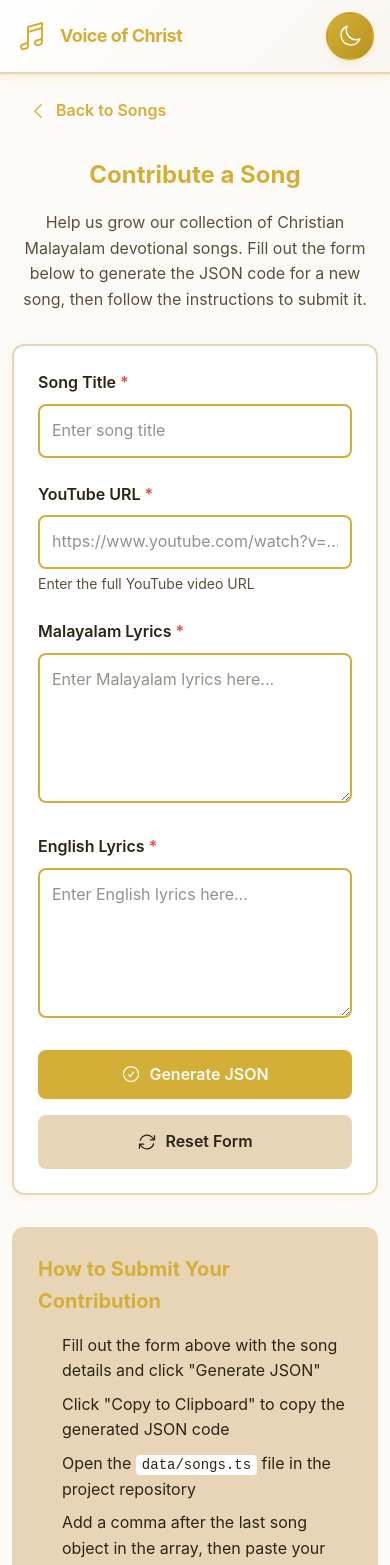
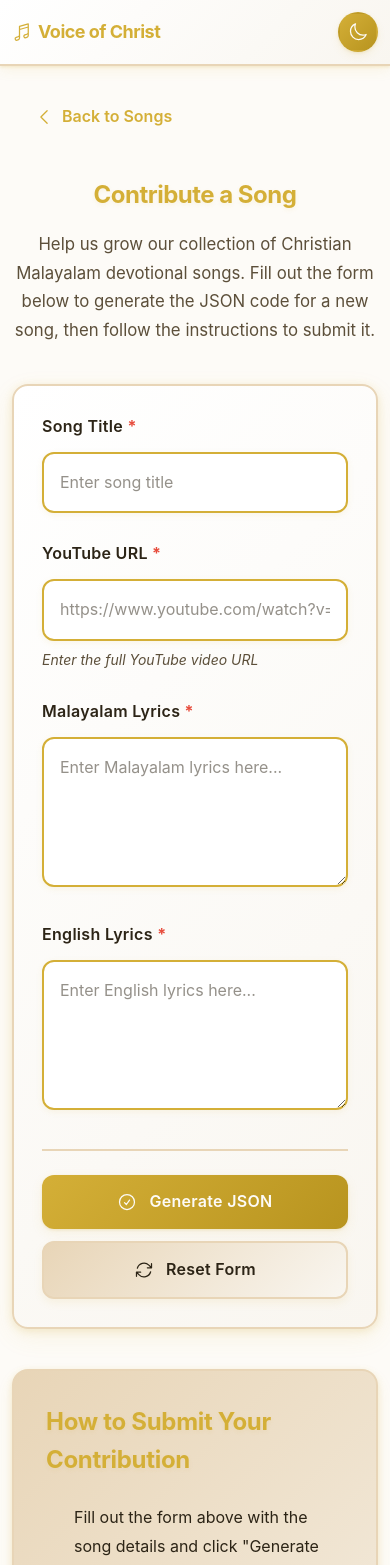
Before and after one commit to dariogeorge21/voices-of-lord, a Next.js app: page /contribute in a window 390 px wide. Shown: the top 1565 px of the page. Built offline with nearby package versions, Linux system fonts and the light colour scheme.

Commit message:
feat(globals.css): Enhanced and visually appealing styles

```diff
--- a/app/globals.css
+++ b/app/globals.css
@@ -150,150 +150,256 @@ body {
   transform: rotate(20deg);
 }
 
-.theme-toggle-btn:hover {
-  background: var(--button-hover);
-  transform: scale(1.1);
-  box-shadow: 0 4px 8px var(--shadow-hover);
-}
-
 /* Main Container */
 .main-container {
   max-width: 1200px;
   margin: 0 auto;
-  padding: 2rem 1.5rem;
+  padding: 2.5rem 1.5rem;
   min-height: calc(100vh - 80px);
+  animation: fadeIn 0.4s ease-out;
+}
+
+@keyframes fadeIn {
+  from {
+    opacity: 0;
+    transform: translateY(10px);
+  }
+  to {
+    opacity: 1;
+    transform: translateY(0);
+  }
 }
 
 /* Search Bar */
 .search-bar-container {
   position: relative;
-  margin-bottom: 2rem;
+  margin-bottom: 2.5rem;
   width: 100%;
+  animation: slideDown 0.5s ease-out;
+}
+
+@keyframes slideDown {
+  from {
+    opacity: 0;
+    transform: translateY(-10px);
+  }
+  to {
+    opacity: 1;
+    transform: translateY(0);
+  }
 }
 
 .search-icon {
   position: absolute;
-  left: 1rem;
+  left: 1.25rem;
   top: 50%;
   transform: translateY(-50%);
   width: 1.25rem;
   height: 1.25rem;
   color: var(--text-secondary);
   pointer-events: none;
+  transition: color 0.3s ease;
 }
 
 .search-input {
   width: 100%;
-  padding: 0.875rem 3rem 0.875rem 3rem;
+  padding: 1rem 3.5rem 1rem 3.5rem;
   font-size: 1rem;
+  font-weight: 500;
+  letter-spacing: 0.3px;
   border: 2px solid var(--input-border);
-  border-radius: 12px;
+  border-radius: 14px;
   background: var(--input-bg);
   color: var(--text-primary);
   transition: all 0.3s ease;
   outline: none;
+  box-shadow: 0 2px 6px var(--shadow);
 }
 
 .search-input:focus {
   border-color: var(--primary);
-  box-shadow: 0 0 0 3px var(--shadow-hover);
+  box-shadow: 0 0 0 4px var(--shadow-hover), 0 4px 12px var(--shadow);
+  transform: translateY(-2px);
+}
+
+.search-input::placeholder {
+  color: var(--text-secondary);
+  opacity: 0.7;
+}
+
+.search-input:focus ~ .search-icon {
+  color: var(--primary);
 }
 
 .clear-button {
   position: absolute;
-  right: 1rem;
+  right: 1.25rem;
   top: 50%;
   transform: translateY(-50%);
   background: transparent;
   border: none;
   color: var(--text-secondary);
   cursor: pointer;
-  padding: 0.25rem;
+  padding: 0.5rem;
   display: flex;
   align-items: center;
   justify-content: center;
-  transition: color 0.3s ease;
+  transition: all 0.3s ease;
+  border-radius: 8px;
 }
 
 .clear-button:hover {
-  color: var(--text-primary);
+  color: var(--primary);
+  background: var(--primary-light);
+  transform: translateY(-50%) scale(1.1);
 }
 
+.clear-button:active {
+  transform: translateY(-50%) scale(0.95);
+}
 
 /* Song List */
 .song-list {
   display: grid;
-  gap: 1rem;
-  margin-bottom: 2rem;
+  gap: 1.25rem;
+  margin-bottom: 2.5rem;
+  animation: staggerIn 0.6s ease-out;
+}
+
+@keyframes staggerIn {
+  from {
+    opacity: 0;
+  }
+  to {
+    opacity: 1;
+  }
+}
+
+.song-list > * {
+  animation: slideUp 0.5s ease-out backwards;
+}
+
+.song-list > *:nth-child(1) { animation-delay: 0.1s; }
+.song-list > *:nth-child(2) { animation-delay: 0.15s; }
+.song-list > *:nth-child(3) { animation-delay: 0.2s; }
+.song-list > *:nth-child(4) { animation-delay: 0.25s; }
+.song-list > *:nth-child(5) { animation-delay: 0.3s; }
+
+@keyframes slideUp {
+  from {
+    opacity: 0;
+    transform: translateY(20px);
+  }
+  to {
+    opacity: 1;
+    transform: translateY(0);
+  }
 }
 
 .song-card {
-  background: var(--card-bg);
+  background: linear-gradient(135deg, var(--card-bg) 0%, var(--card-hover) 100%);
   border: 2px solid var(--card-border);
-  border-radius: 12px;
-  padding: 1.25rem 1.5rem;
+  border-radius: 14px;
+  padding: 1.5rem;
   text-decoration: none;
   color: var(--text-primary);
-  transition: all 0.3s ease;
+  transition: all 0.3s cubic-bezier(0.34, 1.56, 0.64, 1);
   cursor: pointer;
-  box-shadow: 0 2px 4px var(--shadow);
+  box-shadow: 0 4px 8px var(--shadow), 0 1px 3px var(--shadow-hover);
+  position: relative;
+  overflow: hidden;
+}
+
+.song-card::before {
+  content: '';
+  position: absolute;
+  top: 0;
+  left: -100%;
+  width: 100%;
+  height: 100%;
+  background: linear-gradient(90deg, transparent, var(--primary-light), transparent);
+  transition: left 0.5s ease;
+  opacity: 0.3;
+}
+
+.song-card:hover::before {
+  left: 100%;
 }
 
 .song-card:hover {
-  background: var(--card-hover);
+  background: linear-gradient(135deg, var(--card-hover) 0%, var(--card-bg) 100%);
   border-color: var(--primary);
-  transform: translateY(-2px);
-  box-shadow: 0 4px 12px var(--shadow-hover);
+  transform: translateY(-4px);
+  box-shadow: 0 8px 16px var(--shadow-hover), 0 2px 6px var(--shadow);
 }
 
 .song-card-content {
   display: flex;
   justify-content: space-between;
   align-items: center;
+  gap: 1rem;
+  position: relative;
+  z-index: 1;
 }
 
 .song-title {
   font-size: 1.125rem;
   font-weight: 600;
+  letter-spacing: 0.2px;
   color: var(--text-primary);
+  transition: color 0.3s ease;
 }
 
 .arrow-icon {
   width: 1.5rem;
   height: 1.5rem;
   color: var(--primary);
-  transition: transform 0.3s ease;
+  transition: transform 0.3s cubic-bezier(0.34, 1.56, 0.64, 1);
+  flex-shrink: 0;
 }
 
 .song-card:hover .arrow-icon {
-  transform: translateX(4px);
+  transform: translateX(6px);
 }
 
 /* Empty State */
 .empty-state {
   text-align: center;
-  padding: 3rem 1rem;
+  padding: 4rem 1rem;
   color: var(--text-secondary);
+  animation: fadeIn 0.5s ease-out;
 }
 
 .empty-state-icon {
-  width: 4rem;
-  height: 4rem;
-  margin: 0 auto 1rem;
-  color: var(--text-secondary);
-  opacity: 0.5;
+  width: 5rem;
+  height: 5rem;
+  margin: 0 auto 1.5rem;
+  color: var(--primary);
+  opacity: 0.3;
+  animation: float 3s ease-in-out infinite;
+}
+
+@keyframes float {
+  0%, 100% {
+    transform: translateY(0px);
+  }
+  50% {
+    transform: translateY(-10px);
+  }
 }
 
 .empty-state-title {
-  font-size: 1.25rem;
-  font-weight: 600;
-  margin-bottom: 0.5rem;
+  font-size: 1.5rem;
+  font-weight: 700;
+  margin-bottom: 0.75rem;
   color: var(--text-primary);
+  letter-spacing: -0.3px;
 }
 
 .empty-state-text {
   font-size: 1rem;
   color: var(--text-secondary);
+  line-height: 1.6;
 }
 
 /* Back Button */
@@ -304,29 +410,47 @@ body {
   color: var(--primary);
   text-decoration: none;
   font-weight: 600;
-  margin-bottom: 1.5rem;
-  padding: 0.5rem 1rem;
+  margin-bottom: 2rem;
+  padding: 0.75rem 1.25rem;
+  border-radius: 10px;
+  transition: all 0.3s ease;
+  background: transparent;
+  border: 2px solid transparent;
   border-radius: 8px;
   transition: all 0.3s ease;
 }
 
 .back-button:hover {
   background: var(--accent);
+  border-color: var(--primary);
   transform: translateX(-4px);
+  box-shadow: 0 4px 8px var(--shadow-hover);
+}
+
+.back-button:active {
+  transform: translateX(-2px);
 }
 
 .back-icon {
   width: 1.25rem;
   height: 1.25rem;
+  transition: transform 0.3s ease;
+}
+
+.back-button:hover .back-icon {
+  transform: translateX(-2px);
 }
 
 /* Song Detail */
 .song-detail-title {
-  font-size: 2rem;
+  font-size: 2.25rem;
   font-weight: 700;
+  letter-spacing: -0.5px;
   color: var(--primary);
-  margin-bottom: 1.5rem;
+  margin-bottom: 2rem;
   text-align: center;
+  animation: slideDown 0.5s ease-out;
+  text-shadow: 0 2px 4px var(--shadow);
 }
 
 /* YouTube Player */
@@ -334,10 +458,12 @@ body {
   position: relative;
   width: 100%;
   padding-bottom: 56.25%; /* 16:9 aspect ratio */
-  margin-bottom: 2rem;
-  border-radius: 12px;
+  margin-bottom: 2.5rem;
+  border-radius: 16px;
   overflow: hidden;
-  box-shadow: 0 4px 12px var(--shadow);
+  box-shadow: 0 8px 24px var(--shadow-hover), 0 2px 8px var(--shadow);
+  animation: slideUp 0.6s ease-out;
+  border: 2px solid var(--card-border);
 }
 
 .youtube-iframe {
@@ -347,15 +473,21 @@ body {
   width: 100%;
   height: 100%;
   border: none;
+  transition: transform 0.3s ease;
+}
+
+.youtube-player-container:hover .youtube-iframe {
+  transform: scale(1.02);
 }
 
 /* Lyrics Display */
 .lyrics-container {
-  background: var(--card-bg);
+  background: linear-gradient(135deg, var(--card-bg) 0%, var(--card-hover) 100%);
   border: 2px solid var(--card-border);
-  border-radius: 12px;
-  padding: 1.5rem;
-  box-shadow: 0 2px 8px var(--shadow);
+  border-radius: 16px;
+  padding: 2rem;
+  box-shadow: 0 8px 16px var(--shadow), 0 2px 6px var(--shadow-hover);
+  animation: slideUp 0.7s ease-out;
 }
 
 .lyrics-header {
@@ -425,65 +557,81 @@ body {
 .contribute-container {
   max-width: 800px;
   margin: 0 auto;
+  animation: fadeIn 0.5s ease-out;
 }
 
 .contribute-title {
-  font-size: 2rem;
+  font-size: 2.25rem;
   font-weight: 700;
+  letter-spacing: -0.5px;
   color: var(--primary);
   margin-bottom: 1rem;
   text-align: center;
+  text-shadow: 0 2px 4px var(--shadow);
 }
 
 .contribute-description {
   text-align: center;
   color: var(--text-secondary);
-  margin-bottom: 2rem;
-  line-height: 1.6;
+  margin-bottom: 2.5rem;
+  line-height: 1.7;
+  font-size: 1.05rem;
 }
 
 .form-container {
-  background: var(--card-bg);
+  background: linear-gradient(135deg, var(--card-bg) 0%, var(--card-hover) 100%);
   border: 2px solid var(--card-border);
-  border-radius: 12px;
-  padding: 2rem;
-  box-shadow: 0 2px 8px var(--shadow);
-  margin-bottom: 2rem;
+  border-radius: 16px;
+  padding: 2.5rem;
+  box-shadow: 0 8px 24px var(--shadow), 0 2px 8px var(--shadow-hover);
+  margin-bottom: 2.5rem;
+  animation: slideUp 0.6s ease-out;
 }
 
 .form-group {
-  margin-bottom: 1.5rem;
+  margin-bottom: 1.75rem;
+  animation: slideUp 0.5s ease-out backwards;
 }
+
+.form-group:nth-child(1) { animation-delay: 0.1s; }
+.form-group:nth-child(2) { animation-delay: 0.15s; }
+.form-group:nth-child(3) { animation-delay: 0.2s; }
+.form-group:nth-child(4) { animation-delay: 0.25s; }
 
 .form-label {
   display: block;
   font-weight: 600;
+  letter-spacing: 0.3px;
   color: var(--text-primary);
-  margin-bottom: 0.5rem;
+  margin-bottom: 0.75rem;
+  transition: color 0.3s ease;
 }
 
 .form-label .required {
   color: #e74c3c;
+  font-weight: 700;
 }
 
 .form-input,
 .form-textarea {
   width: 100%;
-  padding: 0.75rem;
+  padding: 1rem;
   font-size: 1rem;
   border: 2px solid var(--input-border);
-  border-radius: 8px;
+  border-radius: 12px;
   background: var(--input-bg);
   color: var(--text-primary);
   transition: all 0.3s ease;
   font-family: inherit;
+  box-shadow: 0 2px 6px var(--shadow);
 }
 
 .form-input:focus,
 .form-textarea:focus {
   outline: none;
   border-color: var(--primary);
-  box-shadow: 0 0 0 3px var(--shadow-hover);
+  box-shadow: 0 0 0 4px var(--shadow-hover), 0 4px 12px var(--shadow);
+  transform: translateY(-2px);
 }
 
 .form-textarea {
@@ -494,38 +642,64 @@ body {
 .form-hint {
   font-size: 0.875rem;
   color: var(--text-secondary);
-  margin-top: 0.25rem;
+  margin-top: 0.5rem;
+  font-style: italic;
 }
 
 .form-actions {
   display: flex;
   gap: 1rem;
   flex-wrap: wrap;
+  margin-top: 2rem;
+  padding-top: 1.5rem;
+  border-top: 2px solid var(--card-border);
 }
 
 .btn {
-  padding: 0.75rem 1.5rem;
+  padding: 1rem 1.75rem;
   font-size: 1rem;
   font-weight: 600;
+  letter-spacing: 0.3px;
   border: none;
-  border-radius: 8px;
+  border-radius: 12px;
   cursor: pointer;
-  transition: all 0.3s ease;
+  transition: all 0.3s cubic-bezier(0.34, 1.56, 0.64, 1);
   display: inline-flex;
   align-items: center;
-  gap: 0.5rem;
+  justify-content: center;
+  gap: 0.75rem;
+  position: relative;
+  overflow: hidden;
+}
+
+.btn::before {
+  content: '';
+  position: absolute;
+  top: 0;
+  left: -100%;
+  width: 100%;
+  height: 100%;
+  background: rgba(255, 255, 255, 0.2);
+  transition: left 0.5s ease;
+}
+
+.btn:hover::before {
+  left: 100%;
 }
 
 .btn-primary {
-  background: var(--button-bg);
+  background: linear-gradient(135deg, var(--button-bg) 0%, var(--button-hover) 100%);
   color: var(--background);
-  box-shadow: 0 2px 4px var(--shadow);
+  box-shadow: 0 4px 12px var(--shadow), 0 1px 3px var(--shadow-hover);
 }
 
 .btn-primary:hover:not(:disabled) {
-  background: var(--button-hover);
-  transform: translateY(-2px);
-  box-shadow: 0 4px 8px var(--shadow-hover);
+  transform: translateY(-3px);
+  box-shadow: 0 8px 16px var(--shadow-hover), 0 2px 6px var(--shadow);
+}
+
+.btn-primary:active:not(:disabled) {
+  transform: translateY(-1px);
 }
 
 .btn-primary:disabled {
@@ -534,102 +708,146 @@ body {
 }
 
 .btn-secondary {
-  background: var(--accent);
+  background: linear-gradient(135deg, var(--accent) 0%, var(--card-hover) 100%);
   color: var(--text-primary);
   border: 2px solid var(--card-border);
+  box-shadow: 0 4px 8px var(--shadow);
 }
 
 .btn-secondary:hover {
   border-color: var(--primary);
-  background: var(--card-hover);
+  background: linear-gradient(135deg, var(--card-hover) 0%, var(--accent) 100%);
+  transform: translateY(-3px);
+  box-shadow: 0 8px 16px var(--shadow-hover);
+}
+
+.btn-secondary:active {
+  transform: translateY(-1px);
 }
 
 .code-output {
-  background: var(--card-bg);
+  background: linear-gradient(135deg, var(--card-bg) 0%, var(--card-hover) 100%);
   border: 2px solid var(--card-border);
-  border-radius: 12px;
-  padding: 1.5rem;
-  margin-bottom: 2rem;
-  box-shadow: 0 2px 8px var(--shadow);
+  border-radius: 16px;
+  padding: 2rem;
+  margin-bottom: 2.5rem;
+  box-shadow: 0 8px 24px var(--shadow), 0 2px 8px var(--shadow-hover);
+  animation: slideUp 0.6s ease-out;
 }
 
 .code-output-title {
-  font-size: 1.25rem;
+  font-size: 1.5rem;
   font-weight: 700;
+  letter-spacing: -0.3px;
   color: var(--primary);
-  margin-bottom: 1rem;
+  margin-bottom: 1.5rem;
+  text-shadow: 0 2px 4px var(--shadow);
 }
 
 .code-block {
   background: var(--input-bg);
-  border: 1px solid var(--card-border);
-  border-radius: 8px;
-  padding: 1rem;
+  border: 2px solid var(--card-border);
+  border-radius: 12px;
+  padding: 1.5rem;
   overflow-x: auto;
-  margin-bottom: 1rem;
+  margin-bottom: 1.5rem;
+  box-shadow: inset 0 2px 4px var(--shadow);
 }
 
 .code-block pre {
   margin: 0;
   font-family: 'Courier New', Courier, monospace;
   font-size: 0.875rem;
+  line-height: 1.6;
   color: var(--text-primary);
   white-space: pre-wrap;
   word-break: break-all;
+  letter-spacing: 0.5px;
 }
 
 .success-message {
-  background: #d4edda;
+  background: linear-gradient(135deg, #d4edda 0%, #c3e6cb 100%);
   color: #155724;
-  border: 1px solid #c3e6cb;
-  border-radius: 8px;
-  padding: 0.75rem 1rem;
-  margin-bottom: 1rem;
+  border: 2px solid #c3e6cb;
+  border-radius: 12px;
+  padding: 1rem 1.25rem;
+  margin-bottom: 1.5rem;
   display: flex;
   align-items: center;
-  gap: 0.5rem;
+  gap: 0.75rem;
+  box-shadow: 0 4px 8px rgba(21, 87, 36, 0.1);
+  animation: slideDown 0.4s ease-out;
+  font-weight: 500;
+}
+
+.success-message svg {
+  flex-shrink: 0;
+  animation: scaleIn 0.4s ease-out;
+}
+
+@keyframes scaleIn {
+  from {
+    transform: scale(0);
+  }
+  to {
+    transform: scale(1);
+  }
 }
 
 .instructions {
-  background: var(--accent);
+  background: linear-gradient(135deg, var(--accent) 0%, var(--card-hover) 100%);
   border: 2px solid var(--card-border);
-  border-radius: 12px;
-  padding: 1.5rem;
-  margin-top: 2rem;
+  border-radius: 16px;
+  padding: 2rem;
+  margin-top: 2.5rem;
+  box-shadow: 0 8px 16px var(--shadow), 0 2px 6px var(--shadow-hover);
+  animation: slideUp 0.7s ease-out;
 }
 
 .instructions-title {
-  font-size: 1.25rem;
+  font-size: 1.5rem;
   font-weight: 700;
+  letter-spacing: -0.3px;
   color: var(--primary);
-  margin-bottom: 1rem;
+  margin-bottom: 1.5rem;
+  text-shadow: 0 2px 4px var(--shadow);
 }
 
 .instructions ol {
-  margin-left: 1.5rem;
+  margin-left: 1.75rem;
   color: var(--text-primary);
 }
 
 .instructions li {
-  margin-bottom: 0.5rem;
-  line-height: 1.6;
+  margin-bottom: 0.875rem;
+  line-height: 1.8;
+  transition: transform 0.3s ease;
+}
+
+.instructions li:hover {
+  transform: translateX(4px);
 }
 
 .instructions code {
   background: var(--input-bg);
-  padding: 0.125rem 0.375rem;
-  border-radius: 4px;
+  color: var(--primary);
+  padding: 0.25rem 0.5rem;
+  border-radius: 6px;
   font-family: 'Courier New', Courier, monospace;
   font-size: 0.875rem;
+  font-weight: 600;
+  border: 1px solid var(--card-border);
+  box-shadow: 0 2px 4px var(--shadow);
 }
 
 /* Footer */
 .footer {
-  background: var(--card-bg);
+  background: linear-gradient(135deg, var(--card-bg) 0%, var(--card-hover) 100%);
   border-top: 2px solid var(--card-border);
-  padding: 2rem 1.5rem;
-  margin-top: 4rem;
+  padding: 2.5rem 1.5rem;
+  margin-top: 5rem;
   text-align: center;
+  box-shadow: 0 -4px 12px var(--shadow);
 }
 
 .footer-content {
@@ -640,42 +858,96 @@ body {
 .contribute-link {
   display: inline-flex;
   align-items: center;
-  gap: 0.5rem;
+  justify-content: center;
+  gap: 0.75rem;
   color: var(--primary);
   text-decoration: none;
   font-weight: 600;
-  padding: 0.75rem 1.5rem;
+  letter-spacing: 0.3px;
+  padding: 1rem 2rem;
   border: 2px solid var(--primary);
-  border-radius: 8px;
-  transition: all 0.3s ease;
-  margin-bottom: 1rem;
+  border-radius: 12px;
+  transition: all 0.3s cubic-bezier(0.34, 1.56, 0.64, 1);
+  margin-bottom: 1.5rem;
+  position: relative;
+  overflow: hidden;
+  background: transparent;
+}
+
+.contribute-link::before {
+  content: '';
+  position: absolute;
+  top: 0;
+  left: -100%;
+  width: 100%;
+  height: 100%;
+  background: var(--primary);
+  transition: left 0.5s ease;
+  z-index: -1;
+}
+
+.contribute-link:hover::before {
+  left: 0;
 }
 
 .contribute-link:hover {
-  background: var(--primary);
   color: var(--background);
-  transform: translateY(-2px);
-  box-shadow: 0 4px 8px var(--shadow-hover);
+  transform: translateY(-3px);
+  box-shadow: 0 8px 16px var(--shadow-hover), 0 2px 6px var(--shadow);
+}
+
+.contribute-link:active {
+  transform: translateY(-1px);
+}
+
+.contribute-link svg {
+  transition: transform 0.3s ease;
+  flex-shrink: 0;
+}
+
+.contribute-link:hover svg {
+  transform: rotate(10deg) scale(1.1);
 }
 
 .footer-text {
   color: var(--text-secondary);
-  font-size: 0.875rem;
-  margin-top: 1rem;
+  font-size: 0.9rem;
+  margin-top: 1.5rem;
+  line-height: 1.6;
+  letter-spacing: 0.2px;
 }
 
 /* Responsive Design */
 @media (max-width: 768px) {
+  .header {
+    padding: 1rem 1rem;
+  }
+
   .header-title {
     font-size: 1.25rem;
+    gap: 0.5rem;
+  }
+
+  .header-title svg {
+    width: 1.5rem;
+    height: 1.5rem;
+  }
+
+  .theme-toggle-btn {
+    padding: 0.5rem;
   }
 
   .main-container {
-    padding: 1.5rem 1rem;
+    padding: 2rem 1rem;
+  }
+
+  .search-input {
+    padding: 0.875rem 3rem 0.875rem 3rem;
+    font-size: 1rem;
   }
 
   .song-detail-title {
-    font-size: 1.5rem;
+    font-size: 1.75rem;
   }
 
   .lyrics-header {
@@ -684,42 +956,92 @@ body {
   }
 
   .form-container {
-    padding: 1.5rem;
+    padding: 1.75rem;
   }
 
   .form-actions {
     flex-direction: column;
+    gap: 0.75rem;
   }
 
   .btn {
     width: 100%;
     justify-content: center;
+    padding: 0.875rem 1.5rem;
+  }
+
+  .contribute-link {
+    width: 100%;
+    padding: 0.875rem 1.5rem;
   }
 }
 
 @media (max-width: 480px) {
   .header {
-    padding: 0.75rem 1rem;
+    padding: 0.75rem 0.75rem;
+  }
+
+  .header-content {
+    gap: 0.5rem;
   }
 
   .header-title {
     font-size: 1.125rem;
+    gap: 0.375rem;
+  }
+
+  .header-title svg {
+    width: 1.25rem;
+    height: 1.25rem;
+  }
+
+  .theme-toggle-btn {
+    padding: 0.5rem;
+  }
+
+  .theme-toggle-btn svg {
+    width: 1.25rem;
+    height: 1.25rem;
   }
 
   .main-container {
-    padding: 1rem 0.75rem;
+    padding: 1.5rem 0.75rem;
+  }
+
+  .search-bar-container {
+    margin-bottom: 1.75rem;
+  }
+
+  .search-input {
+    padding: 0.875rem 2.75rem 0.875rem 2.75rem;
+    font-size: 1rem;
+  }
+
+  .search-icon {
+    left: 1rem;
+  }
+
+  .clear-button {
+    right: 1rem;
   }
 
   .song-card {
     padding: 1rem;
+    border-radius: 12px;
   }
 
   .song-title {
     font-size: 1rem;
   }
 
+  .arrow-icon {
+    width: 1.25rem;
+    height: 1.25rem;
+  }
+
   .song-detail-title {
-    font-size: 1.25rem;
+    font-size: 1.5rem;
+    margin-bottom: 1.5rem;
   }
 
   .lyrics-title {
```
